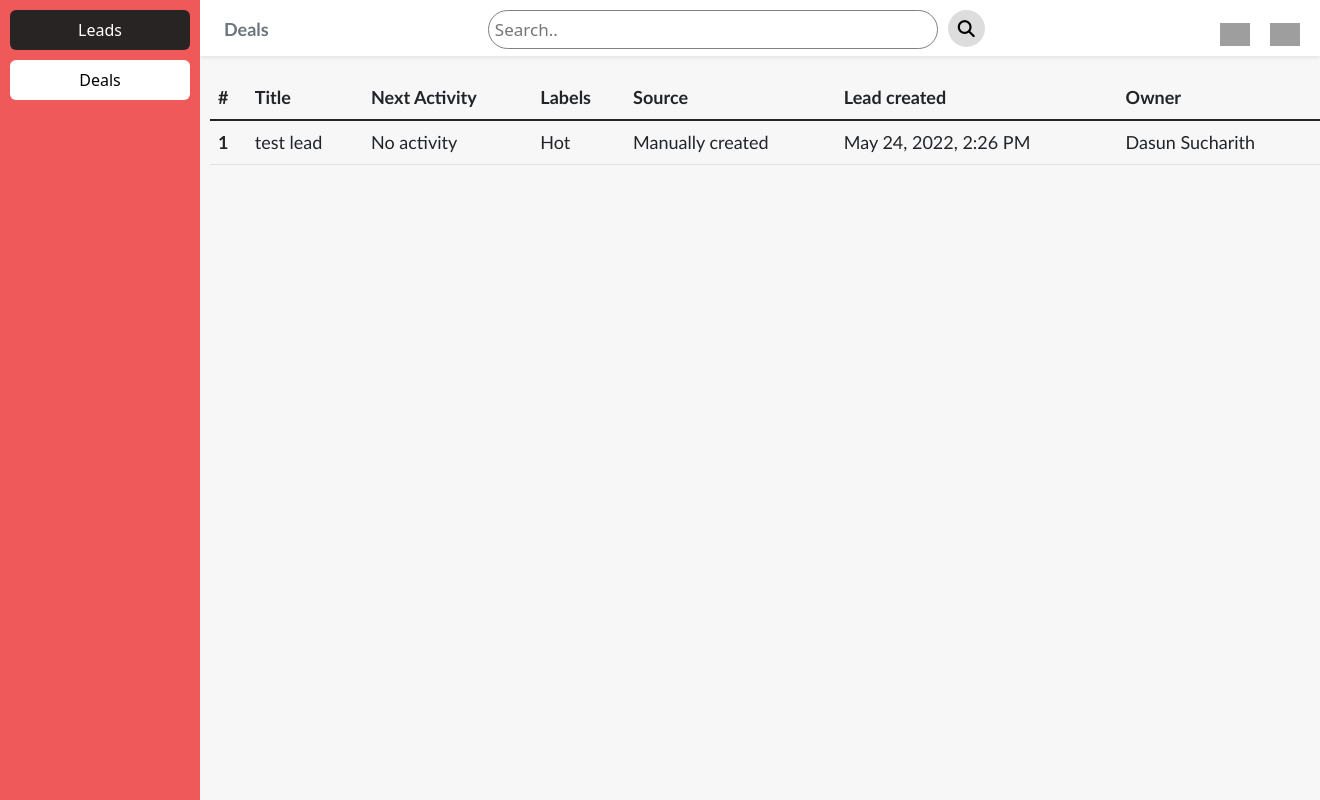
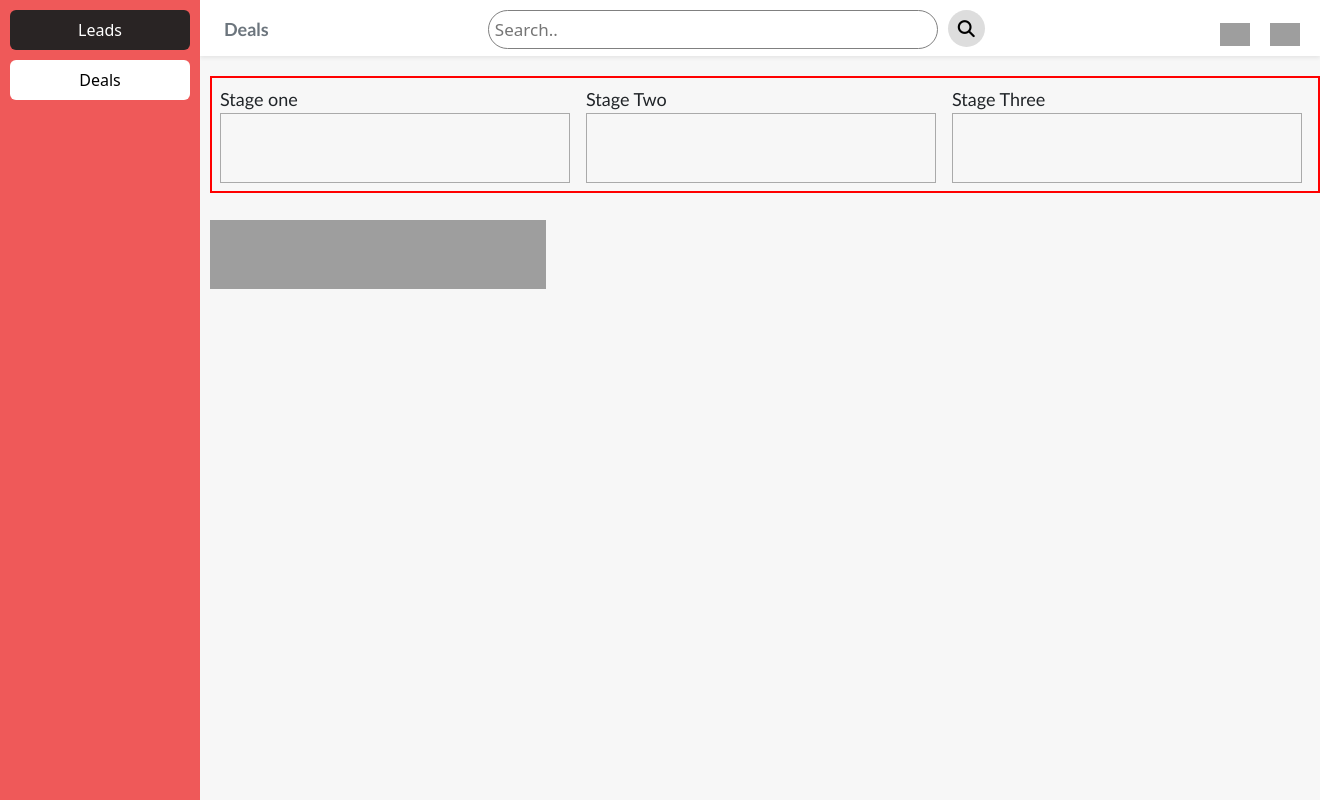
Before and after one commit to SmpManeth/pipedrive-php, a PHP site: page /pipedrive-php/dashboard.php in a window 1320 px wide. Run offline with PHP 8.4, Linux system fonts and the light colour scheme; some libraries are stand-ins or nearby versions; grey boxes are pictures that could not be loaded.

Commit message:
deals page

```diff
--- a/app/includes/deals.php
+++ b/app/includes/deals.php
@@ -1,3 +1,44 @@
-<div class="tab-pane fade show" id="v-pills-deals" role="tabpanel" aria-labelledby="v-pills-home-tab" tabindex="0">
-   <h1>deals</h1>
+<div class="tab-pane fade show active" id="v-pills-deals" role="tabpanel" aria-labelledby="v-pills-home-tab" tabindex="0">
+
+
+   <div class="d-flex flex-row border">
+      <div class="p-2 stage">
+         <div>Stage one</div>
+         <div class="d-flex flex-column">
+            <div class="deals-box" id="div1" ondrop="drop(event)" ondragover="allowDrop(event)"></div>
+         </div>
+      </div>
+      <div class="p-2 stage">
+         <div>Stage Two</div>
+         <div class="d-flex flex-column">
+            <div class="deals-box" id="div2" ondrop="drop(event)" ondragover="allowDrop(event)"></div>
+         </div>
+      </div>
+      <div class="p-2 stage">
+         <div>Stage Three</div>
+         <div class="d-flex flex-column">
+            <div class="deals-box" id="div3" ondrop="drop(event)" ondragover="allowDrop(event)"></div>
+         </div>
+      </div>
+   </div>
+
+   <br>
+   <img id="drag1" src="https://www.sterlinglanka.com/wp-content/uploads/2019/08/rrrr.png" draggable="true" ondragstart="drag(event)" width="336" height="69">
+
+
+   <script>
+      function allowDrop(ev) {
+         ev.preventDefault();
+      }
+
+      function drag(ev) {
+         ev.dataTransfer.setData("text", ev.target.id);
+      }
+
+      function drop(ev) {
+         ev.preventDefault();
+         var data = ev.dataTransfer.getData("text");
+         ev.target.appendChild(document.getElementById(data));
+      }
+   </script>
 </div>
--- a/app/includes/leads.php
+++ b/app/includes/leads.php
@@ -1,5 +1,5 @@
 
-    <div class="tab-pane fade show active" id="v-pills-leads" role="tabpanel" aria-labelledby="v-pills-home-tab" tabindex="0">
+    <div class="tab-pane fade show" id="v-pills-leads" role="tabpanel" aria-labelledby="v-pills-home-tab" tabindex="0">
         <table class="table">
             <thead>
                 <tr>
--- a/assets/css/style.css
+++ b/assets/css/style.css
@@ -75,7 +75,7 @@
 }
 
 .nav-pills .nav-link.active,
-.nav-pills .show > .nav-link {
+.nav-pills .show>.nav-link {
   color: var(--bs-nav-pills-link-active-color);
   background-color: #292424 !important;
 }
@@ -167,6 +167,7 @@
 .dropdown a:hover {
   background-color: #ddd;
 }
+
 .dropdown a img {
   width: 25px;
   margin-right: 15px;
@@ -175,3 +176,10 @@
 .show {
   display: block;
 }
+
+.deals-box {
+  width: 350px;
+  height: 70px;
+  padding: 10px;
+  border: 1px solid #aaaaaa;
+}
```
